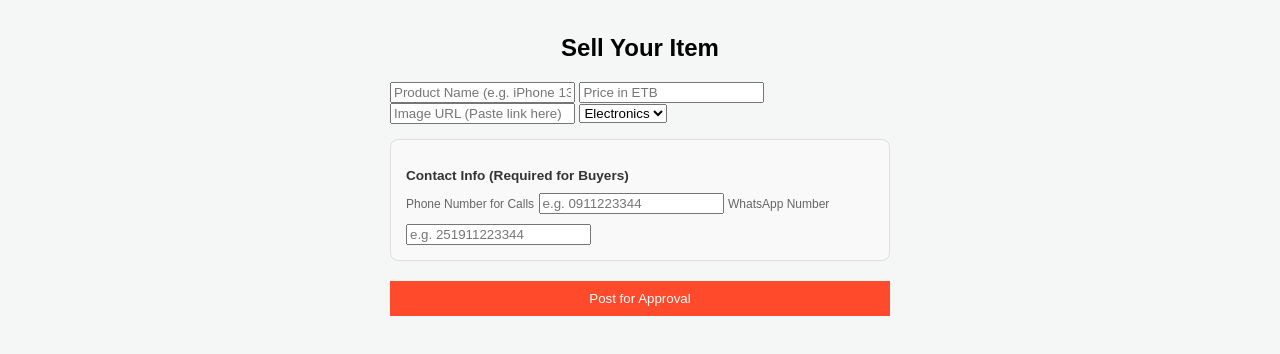
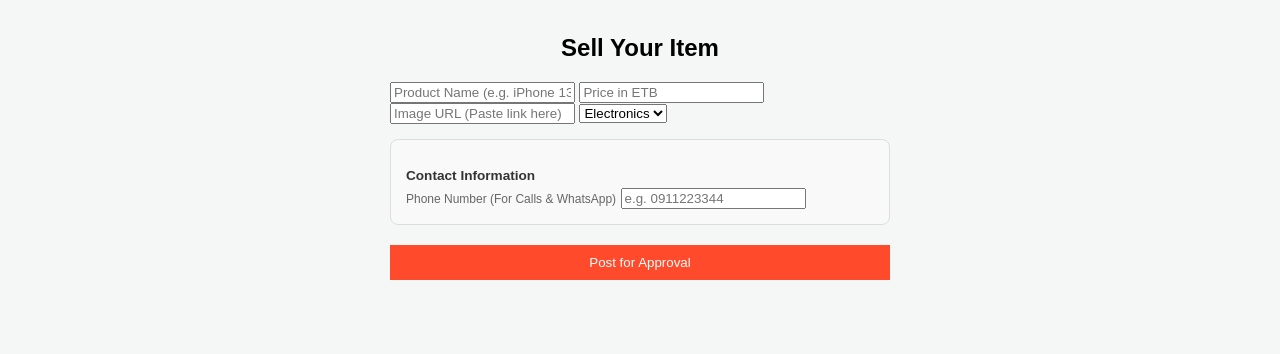
Before and after one commit to golemethio-netizen/Golem, a plain HTML site: page submit.html in a window 1280 px wide. Shown: the part 54-408 px from the top of the page. Drawn offline with nearby package versions, Linux system fonts and the light colour scheme.

Commit message:
Update submit.html

```diff
--- a/submit.html
+++ b/submit.html
@@ -26,14 +26,10 @@
                 <option value="Other">Other</option>
             </select>
 
-            <div style="margin-top: 15px; padding: 15px; background: #f9f9f9; border-radius: 8px; border: 1px solid #ddd;">
-    <p style="font-size: 0.85rem; font-weight: bold; color: #333; margin-bottom: 10px;">Contact Info (Required for Buyers)</p>
-
-    <label style="font-size: 0.75rem; color: #666;">Phone Number for Calls</label>
-    <input type="tel" id="pPhone" placeholder="e.g. 0911223344" required style="margin-bottom: 10px;">
-
-    <label style="font-size: 0.75rem; color: #666;">WhatsApp Number</label>
-    <input type="tel" id="pWhatsApp" placeholder="e.g. 251911223344" required>
+           <div style="margin-top: 15px; padding: 15px; background: #f9f9f9; border-radius: 8px; border: 1px solid #ddd;">
+    <p style="font-size: 0.85rem; font-weight: bold; color: #333; margin-bottom: 5px;">Contact Information</p>
+    <label style="font-size: 0.75rem; color: #666;">Phone Number (For Calls & WhatsApp)</label>
+    <input type="tel" id="pPhone" placeholder="e.g. 0911223344" required>
 </div>
 
             <button type="submit" class="main-btn" style="margin-top: 20px;">Post for Approval</button>
```
